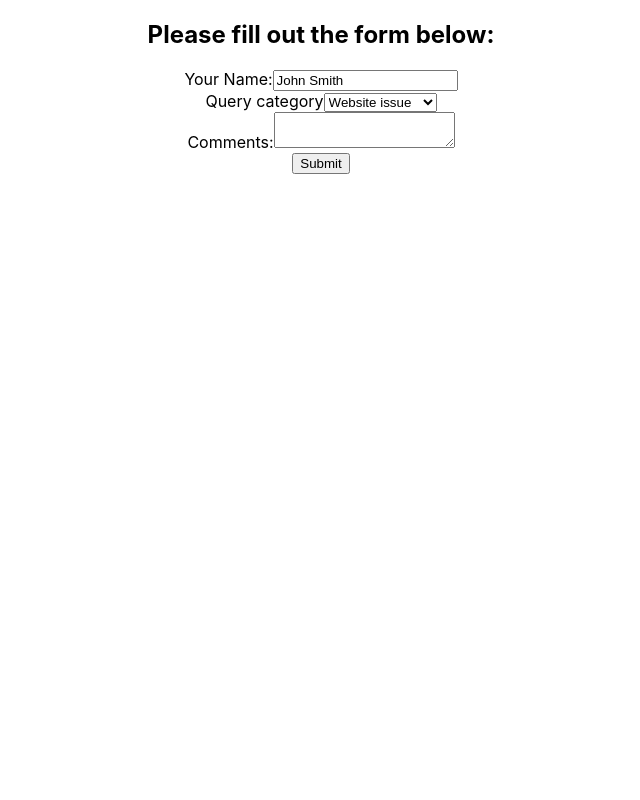
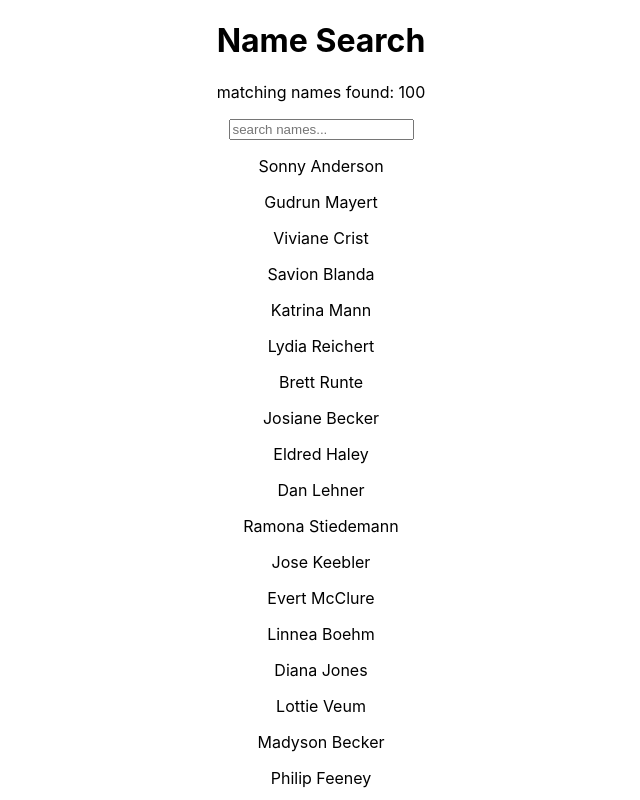
Before and after one commit to fredboys/react, a React (Create React App) app in the folder my-app/: page / in a window 1280 px wide. Shown: the top 800 px of the page, without its empty margins (319-959 px from the left). Built offline with nearby package versions, Linux system fonts and the light colour scheme.

Commit message:
Filtered seawrch

```diff
--- a/my-app/src/App.js
+++ b/my-app/src/App.js
@@ -17,7 +17,8 @@
 // import LifeCyclesCDU from './components/LifeCyclesCDU';
 // import LifeCyclesCWU from './components/LifeCyclesCWU';
 // import ControlledForm from './components/ControlledForm';
-import UncontrolledForm from './components/UncontrolledForm';
+// import UncontrolledForm from './components/UncontrolledForm';
+import SearchBar from './components/SearchBar';
 
 
 function App() {
@@ -40,7 +41,8 @@
       {/* <LifeCyclesCDU /> */}
       {/* <LifeCyclesCWU /> */}
       {/* <ControlledForm /> */}
-      <UncontrolledForm />
+      {/* <UncontrolledForm /> */}
+      <SearchBar />
     </div>
   );
 }
--- /dev/null
+++ b/my-app/src/components/SearchBar.js
@@ -0,0 +1,46 @@
+import React, { Component } from 'react'
+import importedNames from '../names'
+
+export class SearchBar extends Component {
+    constructor(props) {
+      super(props)
+
+      this.state = {
+         names: importedNames
+      }
+    }
+
+    handleChange = (event) => {
+            const inputText = event.target.value.toLowerCase()
+            console.log(inputText)
+            const filteredNames = importedNames.filter(name => {
+                return name.toLowerCase().includes(inputText)
+            })
+            this.setState({
+                names: filteredNames
+            })
+    }
+
+    render() {
+        return (
+        <div>
+            <h1>Name Search</h1>
+            <p>matching names found: {this.state.names.length}</p>
+            <form>
+                <input
+                    onChange={(event) => this.handleChange(event)}
+                    type="text"
+                    placeholder="search names..."
+                />
+            </form>
+            <div style={{margin: 'auto'}}>
+                {this.state.names.map(name => {
+                    return <p key={name}>{name}</p>
+                })}
+            </div>
+        </div>
+        )
+    }
+    }
+
+export default SearchBar
--- /dev/null
+++ b/my-app/src/names.js
@@ -0,0 +1,103 @@
+const names = [
+    "Sonny Anderson",
+    "Gudrun Mayert",
+    "Viviane Crist",
+    "Savion Blanda",
+    "Katrina Mann",
+    "Lydia Reichert",
+    "Brett Runte",
+    "Josiane Becker",
+    "Eldred Haley",
+    "Dan Lehner",
+    "Ramona Stiedemann",
+    "Jose Keebler",
+    "Evert McClure",
+    "Linnea Boehm",
+    "Diana Jones",
+    "Lottie Veum",
+    "Madyson Becker",
+    "Philip Feeney",
+    "Kobe Kuhic",
+    "Jessica Wisoky",
+    "Kasey Auer",
+    "Arnoldo Sipes",
+    "Madisen Davis",
+    "Alex Swaniawski",
+    "Helene Jenkins",
+    "Leone Olson",
+    "Ola Lockman",
+    "Kaylie Mueller",
+    "Kitty Steuber",
+    "Ralph Mosciski",
+    "Zane Bradtke",
+    "Syble Torp",
+    "Luella Weimann",
+    "Rigoberto Dicki",
+    "Andre Gusikowski",
+    "Moshe Torphy",
+    "Rhoda Rosenbaum",
+    "Libby Spinka",
+    "Maeve Zieme",
+    "Sydney Gleichner",
+    "Jimmy Blick",
+    "Tara Casper",
+    "Cayla Upton",
+    "Keith Wyman",
+    "Derick Emmerich",
+    "Nia Waelchi",
+    "Armani Nienow",
+    "Keyon DuBuque",
+    "Keeley Doyle",
+    "Kristoffer Monahan",
+    "Brendon Orn",
+    "Brandy Romaguera",
+    "Lyda Hane",
+    "Lisandro Bauch",
+    "Oma Hirthe",
+    "Caleb Dicki",
+    "Sydney O'Kon",
+    "Missouri Greenholt",
+    "Kylie Green",
+    "Kiel Erdman",
+    "Anahi Balistreri",
+    "Rico Rippin",
+    "Ramiro Dach",
+    "Princess Bosco",
+    "Pink Stoltenberg",
+    "Adan Rau",
+    "Dessie Heller",
+    "Nyah Zulauf",
+    "Makayla Fisher",
+    "Neoma Stanton",
+    "Ebba Dooley",
+    "Rachel Denesik",
+    "Drew Crist",
+    "Wava Will",
+    "Loraine Macejkovic",
+    "Americo Mann",
+    "Jules Konopelski",
+    "Gloria Ankunding",
+    "Austin Wilderman",
+    "Sage Veum",
+    "Dorris Friesen",
+    "Wellington Klein",
+    "Asa Quitzon",
+    "Misty Schumm",
+    "Muhammad Bayer",
+    "Dante Ondricka",
+    "Lurline Kuvalis",
+    "Conner Herzog",
+    "Shanie Franecki",
+    "Lois Bednar",
+    "Carey Predovic",
+    "Adelbert Heidenreich",
+    "Romaine Jacobs",
+    "Jake Schuppe",
+    "Meta Parisian",
+    "Dillon Feest",
+    "Amanda O'Keefe",
+    "Kaitlyn O'Keefe",
+    "Earnest Jenkins",
+    "Reymundo Gleason"
+]
+export default names
```
